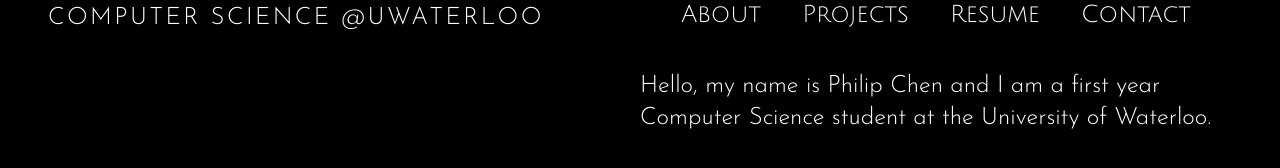
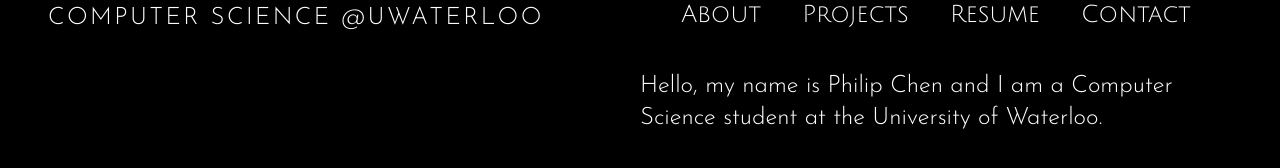
Before and after one commit to philipchen05/personal-website, a React (Create React App) app: page / in a window 1280 px wide. Shown: the part 516-684 px from the top of the page. Built offline with nearby package versions, Linux system fonts and the light colour scheme.

Commit message:
Update Home.jsx

```diff
--- a/src/components/Home.jsx
+++ b/src/components/Home.jsx
@@ -1,7 +1,7 @@
 import React from "react";
 
 function Home(props) {
-    return <h1 className="font-body text-xl md:text-2xl lg:text-2xl text-white font-thin">Hello, my name is Philip Chen and I am a first year Computer Science student at the University of Waterloo.</h1>;
+    return <h1 className="font-body text-xl md:text-2xl lg:text-2xl text-white font-thin">Hello, my name is Philip Chen and I am a Computer Science student at the University of Waterloo.</h1>;
 }
 
 export default Home;
```
